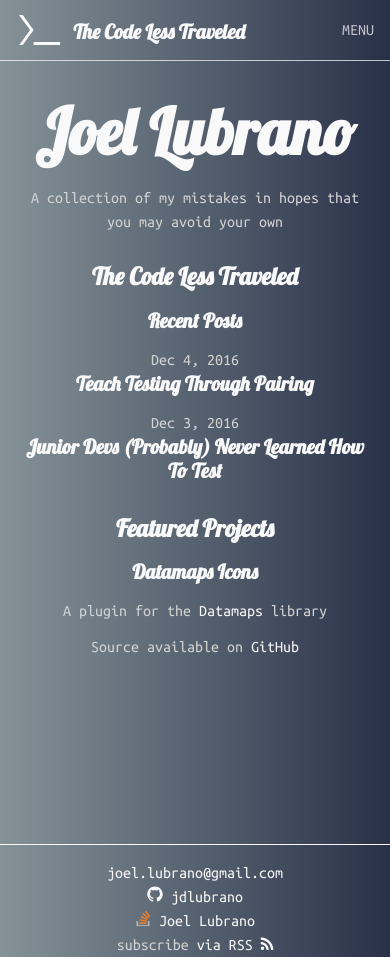
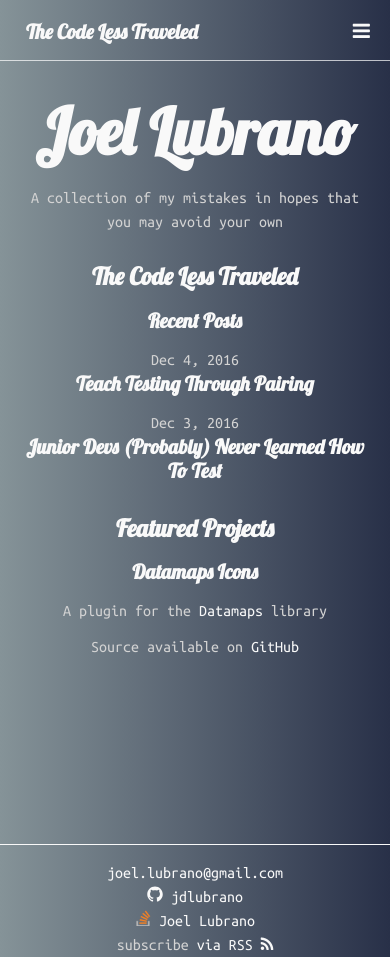
Before and after one commit to jdlubrano/jdlubrano.github.io, a Jekyll site: the page built from index.html, in a window 390 px wide. Built offline with Jekyll 4.4.1, drawn with Linux system fonts in a browser that asks for light colours; nearby versions of some CDN libraries.

Commit message:
Hide terminal icon on mobile; use 3 bars

```diff
--- a/_includes/header.html
+++ b/_includes/header.html
@@ -1,10 +1,12 @@
 <header class="navigation navbar" role="banner">
   <div class="navigation-wrapper">
     <a href="/" class="logo">
-      <img src="/images/terminal-icon.svg" alt="Terminal Icon">
+      <img src="/images/terminal-icon.svg" class="terminal-icon" alt="Terminal Icon">
       <span class="logo-text"><h4>The Code Less Traveled</h4></span>
     </a>
-    <a href="javascript:void(0)" class="navigation-menu-button" id="js-mobile-menu">MENU</a>
+    <a href="javascript:void(0)"
+       class="navigation-menu-button"
+       id="js-mobile-menu"><i class="fa fa-bars"></i></a>
     <nav role="navigation">
       <ul id="js-navigation-menu" class="navigation-menu show">
         <li class="nav-link"><a href="/projects">Projects</a></li>
--- a/_sass/header.scss
+++ b/_sass/header.scss
@@ -45,12 +45,14 @@ header.navigation {
   // Mobile view
 
   .navigation-menu-button {
-    color: $navigation-color;
+    color: $accent-text-color;
     display: block;
     float: right;
-    line-height: $navigation-height;
     margin: 0;
+    padding-top: 0.8em;
     padding-right: 1em;
+
+    font-size: 1.25em;
     text-decoration: none;
     text-transform: uppercase;
 
@@ -135,4 +137,12 @@ header.navigation {
     border-bottom: 1px solid $navigation-active-link-color;
     padding-bottom: 3px;
   }
+
+  .terminal-icon {
+    @include media($horizontal-bar-mode) {
+      display: inline;
+    }
+
+    display: none;
+  }
 }
```
Also changed, not shown: _sass/variables.scss (line endings or trailing spaces).
